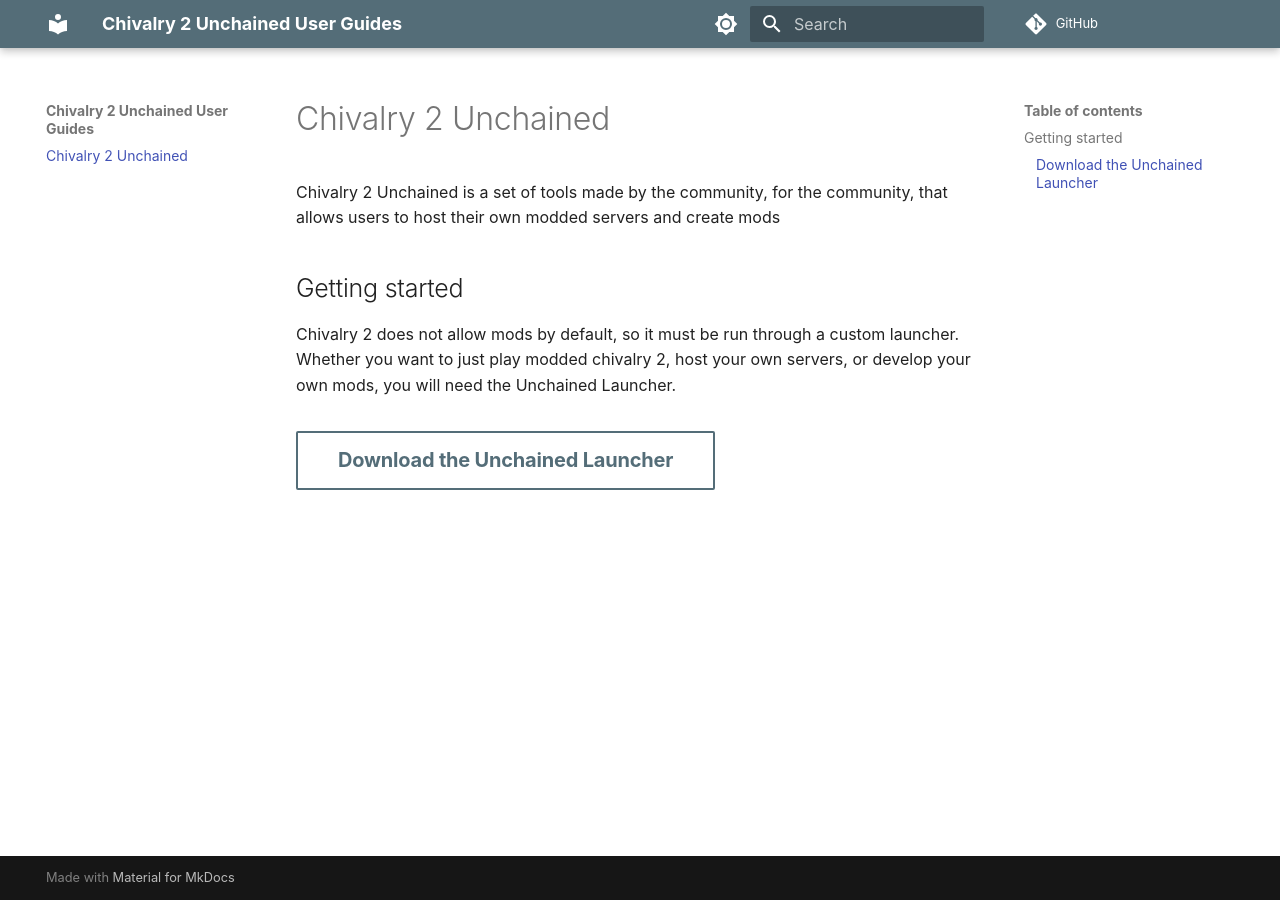
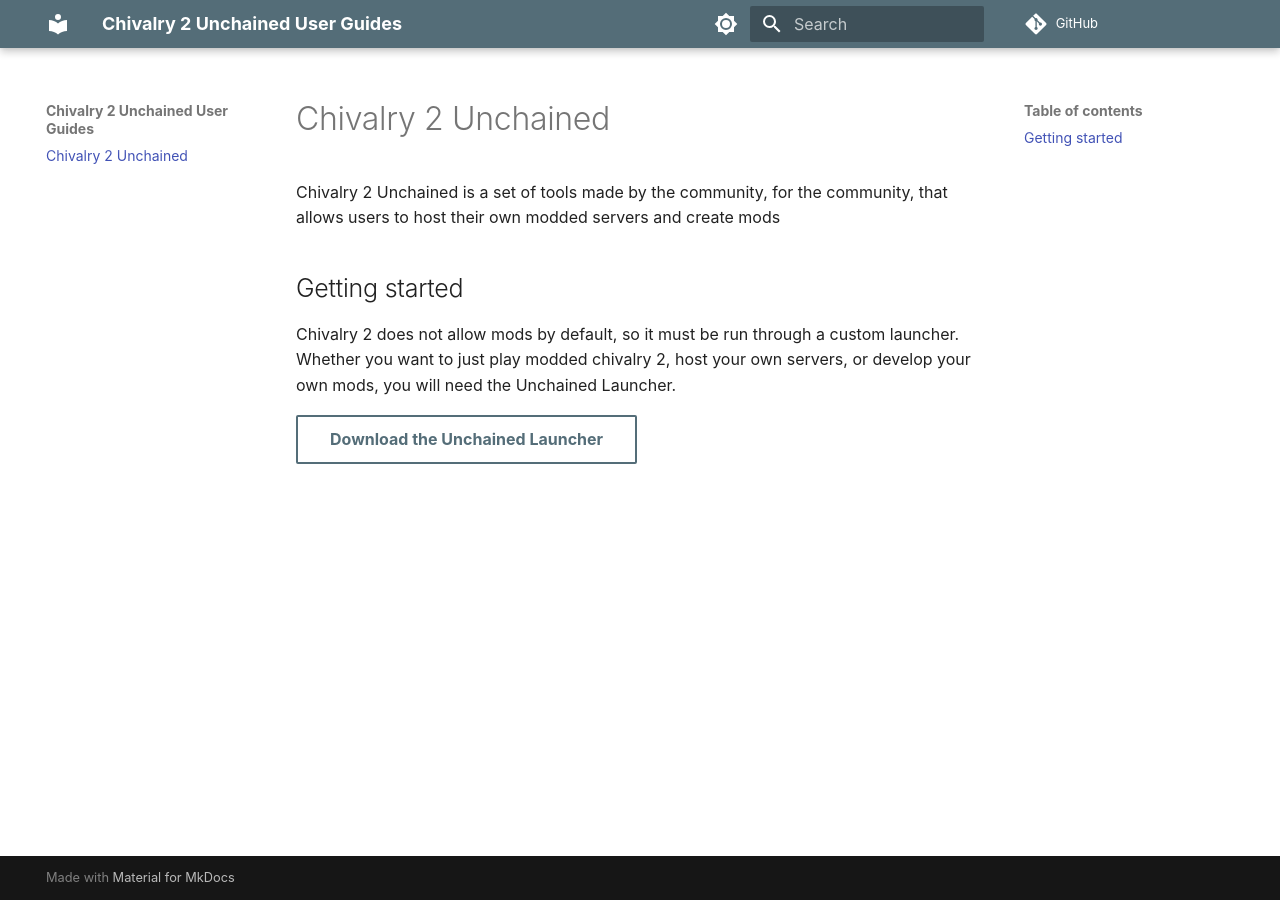
Before and after one commit to Chiv2-Community/unchained-wiki, an MkDocs documentation site: the page built from docs/index.md, in a window 1280 px wide. Built offline with MkDocs 1.6.1 and Material for MkDocs 9.7.7, drawn with Linux system fonts in a browser that asks for light colours; some web fonts are replaced; comment, search, counter and statistics services are not loaded.

Commit message:
smaller button

```diff
--- a/docs/index.md
+++ b/docs/index.md
@@ -4,4 +4,4 @@
 ## Getting started
 Chivalry 2 does not allow mods by default, so it must be run through a custom launcher. Whether you want to just play modded chivalry 2, host your own servers, or develop your own mods, you will need the Unchained Launcher.
 
-### [Download the Unchained Launcher](https://github.com/Chiv2-Community/UnchainedLauncher/releases/latest/download/UnchainedLauncher.exe){ .md-button }
+[Download the Unchained Launcher](https://github.com/Chiv2-Community/UnchainedLauncher/releases/latest/download/UnchainedLauncher.exe){ .md-button }
```
